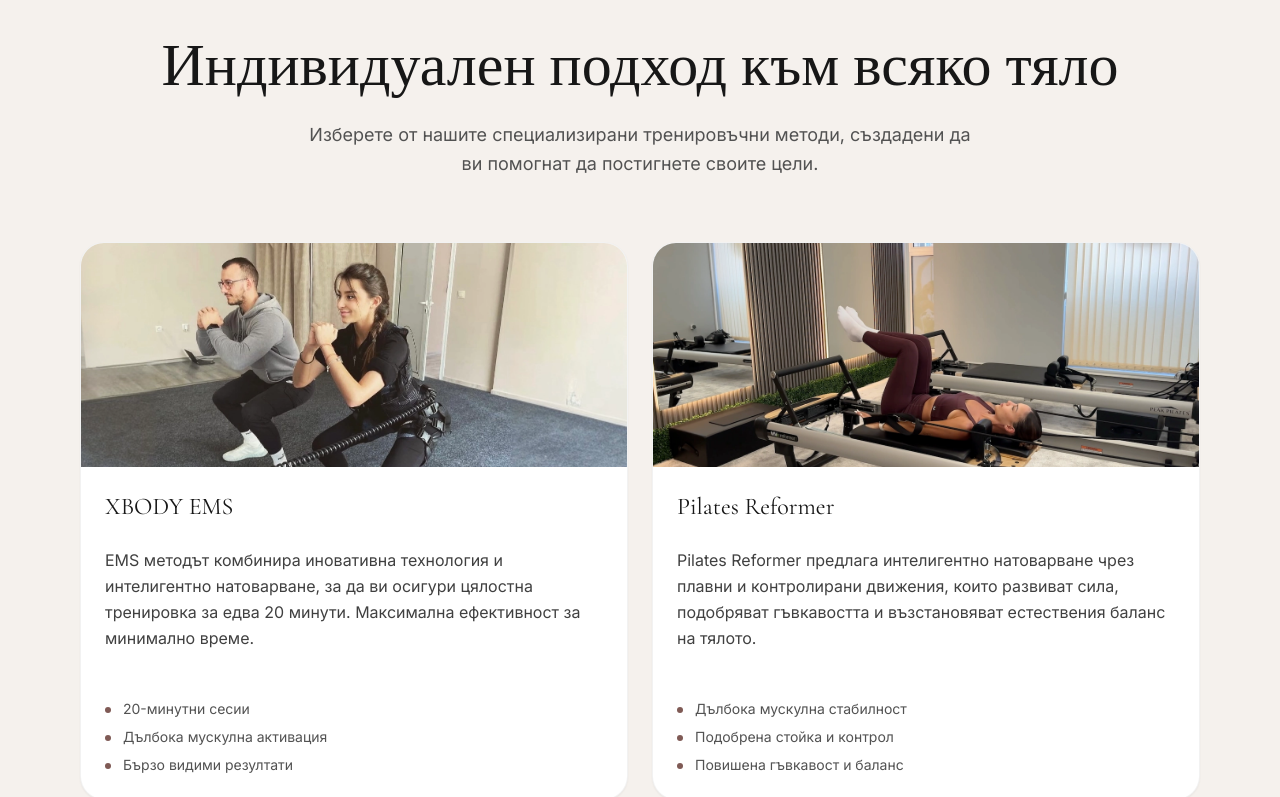
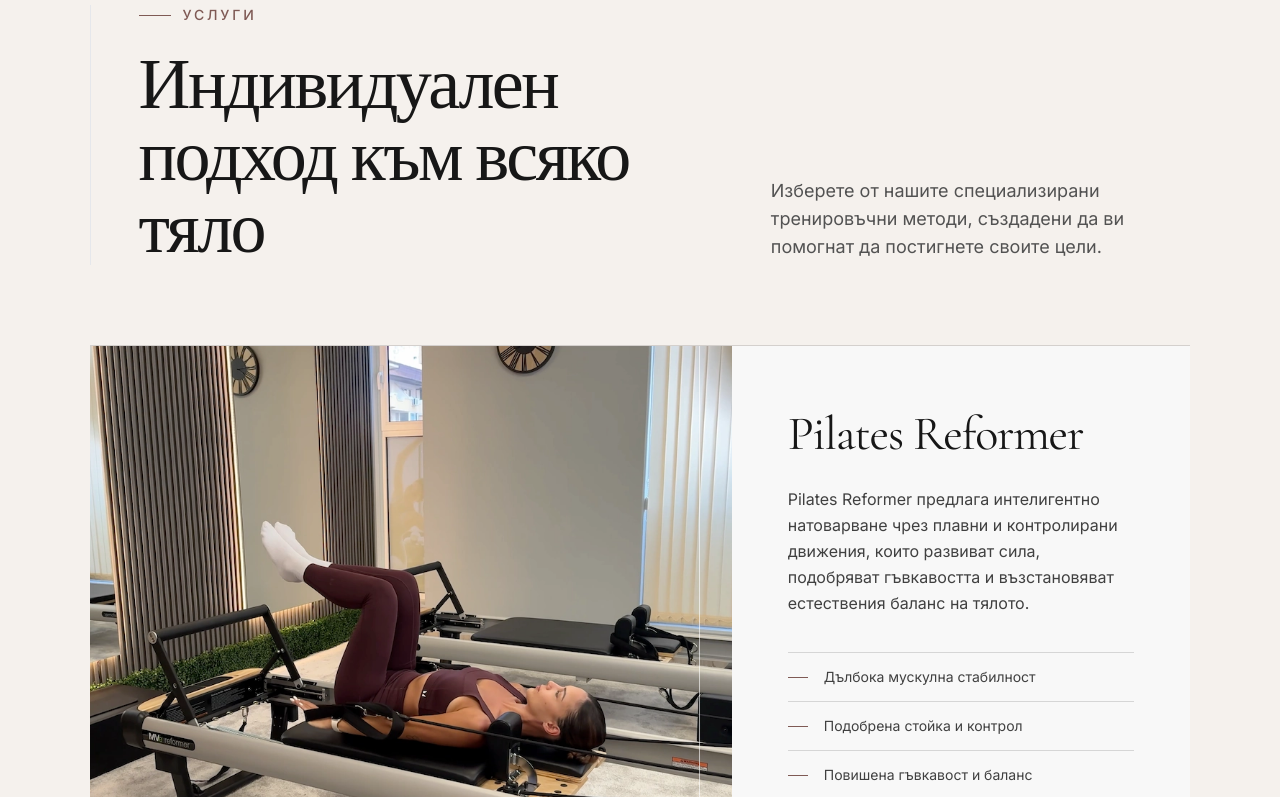
Before and after one commit to denichinv/euphoria-wellness-studio-bg, a React (Vite) app: page / in a window 1280 px wide. Shown: the part 923-1720 px from the top of the page. Built offline with nearby package versions, Linux system fonts and the light colour scheme.

Commit message:
feat: redesign services with editorial layout

```diff
--- a/src/components/sections/Services.tsx
+++ b/src/components/sections/Services.tsx
@@ -9,30 +9,31 @@
     <section
       id="services"
       aria-labelledby="services-title"
-      className="py-24 bg-surface"
+      className="overflow-hidden bg-surface py-24 sm:py-28 lg:py-32"
     >
-      <div className="max-w-6xl mx-auto px-4 text-center">
-        {/* Badge */}
-        <p className="inline-flex items-center px-4 py-2 text-sm uppercase tracking-widest leading-relaxed text-accent-mauve">
+      <div className="mx-auto max-w-7xl px-6 sm:px-10 lg:px-[7vw]">
+        <div className="grid gap-8 border-l border-accent-mauve/35 pl-5 sm:pl-8 md:grid-cols-12 md:items-end lg:pl-12">
+          <div className="md:col-span-7">
+            <p className="flex items-center gap-3 text-xs font-medium uppercase tracking-[0.2em] text-accent-mauve sm:text-sm">
+              <span aria-hidden="true" className="h-px w-8 bg-accent-mauve" />
               {t.services.badge}
             </p>
 
-        {/* Heading */}
             <h2
               id="services-title"
-          className="mt-6 mb-6 text-4xl text-neutral-900 md:text-6xl"
+              className="mt-6 max-w-3xl text-4xl leading-[0.95] tracking-[-0.035em] text-neutral-900 sm:text-5xl md:text-6xl lg:text-7xl"
             >
               {t.services.heading}
             </h2>
+          </div>
 
-        {/* Description */}
-        <p className="text-lg text-neutral-600 max-w-2xl mx-auto mt-6 leading-relaxed">
+          <p className="max-w-xl text-base leading-relaxed text-neutral-600 md:col-span-5 md:pb-1 lg:text-lg">
             {t.services.description}
           </p>
+        </div>
 
-        {/* Services Grid */}
-        <div className="grid gap-6 md:grid-cols-2 mt-16">
-          {services.map((service) => {
+        <div className="mt-16 border-b border-neutral-900/15 sm:mt-20">
+          {services.map((service, index) => {
             const content = t.serviceCards[service.id];
 
             return (
@@ -42,6 +43,7 @@
                 description={content.description}
                 image={service.image}
                 features={content.features}
+                imagePosition={index % 2 === 0 ? "left" : "right"}
               />
             );
           })}
--- a/src/components/ui/ServiceCard.tsx
+++ b/src/components/ui/ServiceCard.tsx
@@ -3,6 +3,7 @@
   description: string;
   image: string;
   features: string[];
+  imagePosition?: "left" | "right";
 };
 
 export function ServiceCard({
@@ -10,29 +11,47 @@
   description,
   image,
   features,
+  imagePosition = "left",
 }: ServiceCardProps) {
   return (
-    <article className="group rounded-3xl border border-black/5 overflow-hidden bg-white shadow-sm hover:shadow-xl transition duration-500">
-      <div className="overflow-hidden">
+    <article className="group grid border-t border-neutral-900/15 md:grid-cols-12">
+      <div
+        className={`relative min-h-72 overflow-hidden sm:min-h-96 md:col-span-7 md:min-h-[32rem] ${
+          imagePosition === "right" ? "md:order-2" : ""
+        }`}
+      >
         <img
           src={image}
           alt={title}
-          className="w-full h-56 object-cover transition duration-500 group-hover:scale-105"
+          className="absolute inset-0 h-full w-full object-cover transition-transform duration-700 motion-safe:group-hover:scale-[1.025]"
           loading="lazy"
         />
+        <div
+          aria-hidden="true"
+          className={`absolute inset-y-0 hidden w-px bg-white/60 md:block ${
+            imagePosition === "right" ? "left-8" : "right-8"
+          }`}
+        />
       </div>
-      <div className=" p-6 text-left ">
-        <h3 className="font-serif text-2xl text-neutral-900">{title}</h3>
-        <p className="text-neutral-700 mb-6 leading-relaxed mt-6">
+
+      <div className="flex flex-col justify-center bg-surface-light px-6 py-12 sm:px-10 md:col-span-5 md:px-10 lg:px-14 lg:py-16">
+        <h3 className="text-4xl leading-none tracking-[-0.025em] text-neutral-900 sm:text-5xl">
+          {title}
+        </h3>
+        <p className="mt-7 leading-relaxed text-neutral-700">
           {description}
         </p>
-        <ul className="pt-6 space-y-2">
+
+        <ul className="mt-9 border-t border-neutral-900/15">
           {features.map((feature) => (
             <li
               key={feature}
-              className="flex items-start gap-3 font-sans text-sm text-neutral-600"
+              className="flex items-center gap-4 border-b border-neutral-900/15 py-3.5 font-sans text-sm text-neutral-700"
             >
-              <span className="mt-2 w-1.5 h-1.5 rounded-full bg-accent-mauve flex-shrink-0" />
+              <span
+                aria-hidden="true"
+                className="h-px w-5 flex-shrink-0 bg-accent-mauve"
+              />
               {feature}
             </li>
           ))}
--- a/src/data/services.ts
+++ b/src/data/services.ts
@@ -5,11 +5,11 @@
 
 export const services: Service[] = [
   {
+    id: "pilates",
+    image: "/images/services/services-pilates.webp",
+  },
+  {
     id: "xbody",
     image: "/images/services/services-xbody.webp",
   },
-  {
-    id: "pilates",
-    image: "/images/services/services-pilates.webp",
-  },
 ];
--- a/src/i18n/bg.ts
+++ b/src/i18n/bg.ts
@@ -24,7 +24,7 @@
       features: [
         "20-минутни сесии",
         "Дълбока мускулна активация",
-        "Бързо видими резултати",
+        "Индивидуално адаптирано натоварване",
       ],
     },
 
--- a/src/i18n/en.ts
+++ b/src/i18n/en.ts
@@ -24,7 +24,7 @@
       features: [
         "20-minute sessions",
         "Deep muscle activation",
-        "Fast visible results",
+        "Individually adjusted resistance",
       ],
     },
 
```
Lines whose indentation alone changed are shown as unchanged.
